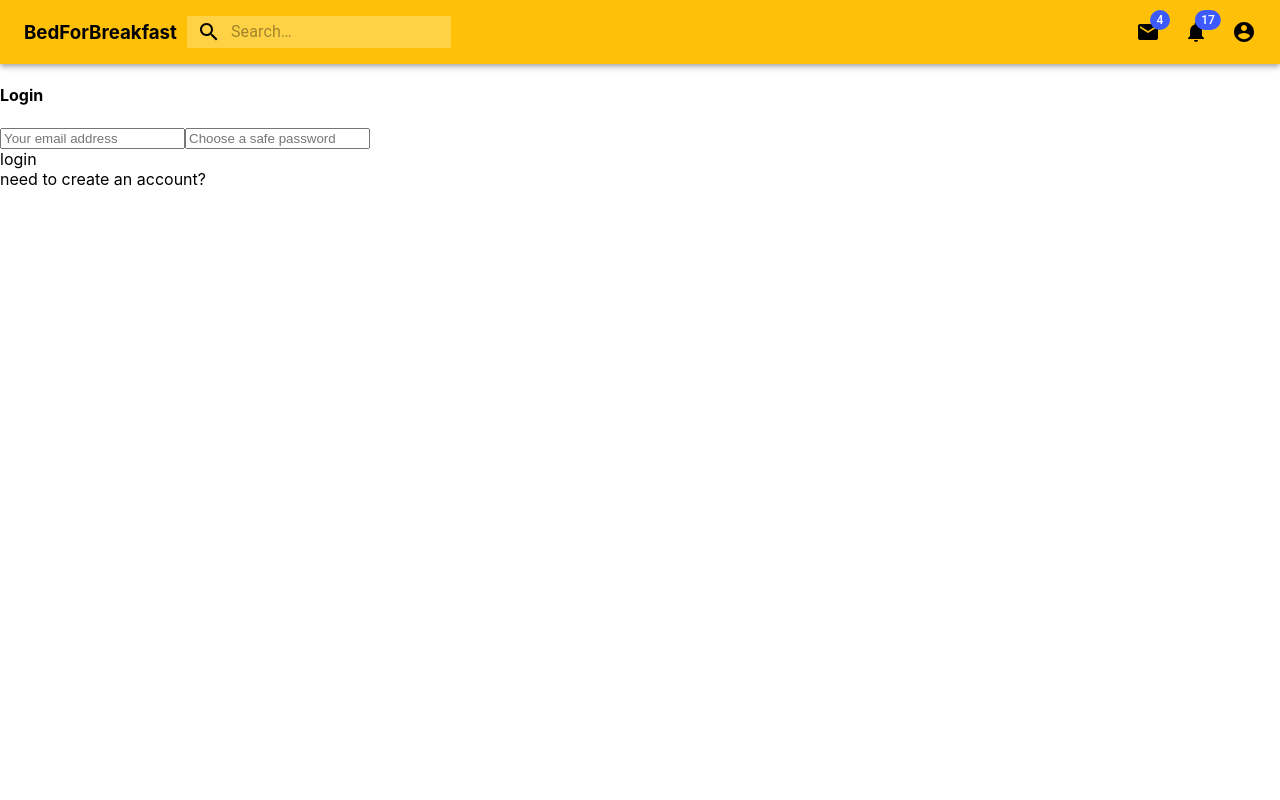
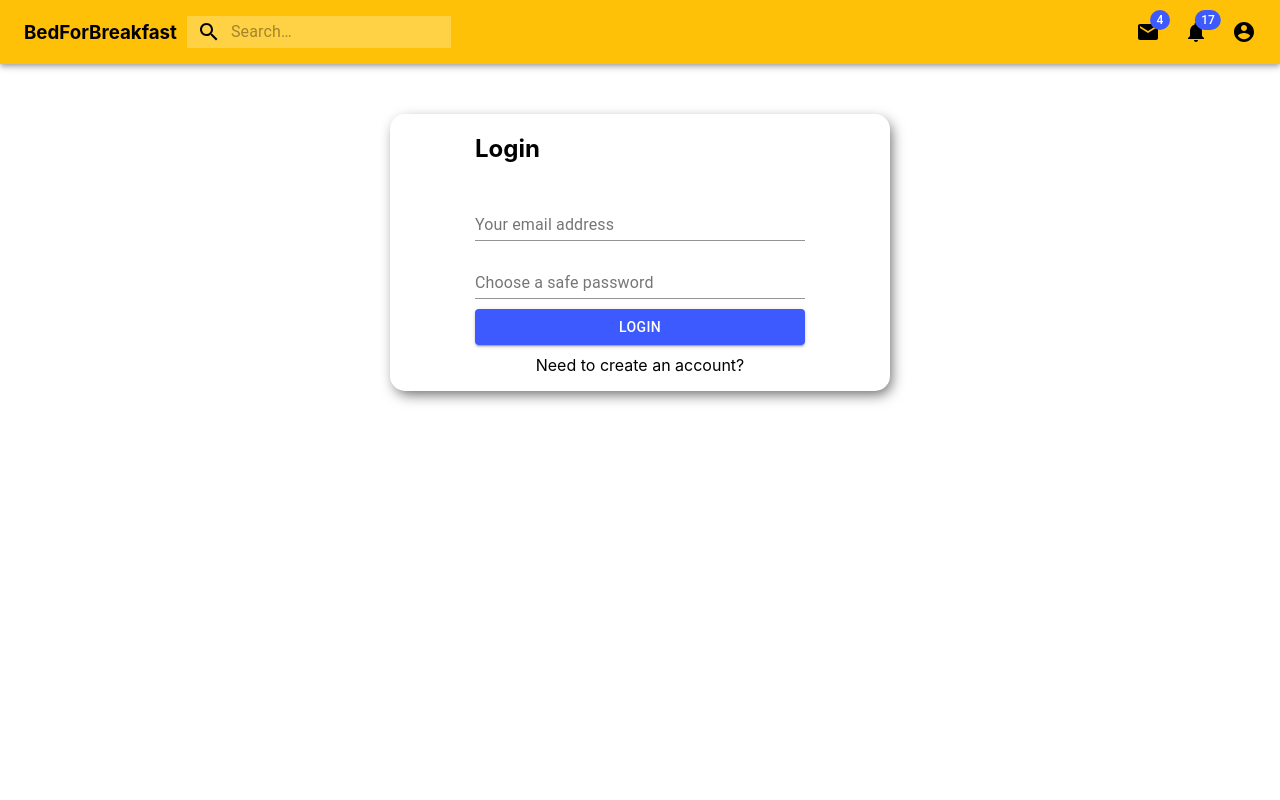
Before and after one commit to badwolf4815162342/bedforbreakfast, a React (Create React App) app in the folder frontend/: page /login in a window 1280 px wide. Shown: the top 800 px of the page. Built offline with nearby package versions, Linux system fonts and the light colour scheme.

Commit message:
Styled login

```diff
--- a/frontend/src/Login/Login.tsx
+++ b/frontend/src/Login/Login.tsx
@@ -3,6 +3,28 @@ import React, { Component } from 'react';
 import { Mutation } from 'react-apollo';
 
 import { AUTH_TOKEN } from '../constants';
+import { Section } from '../StyledComponents/StyledBasicItems';
+import {
+  GenderLabel,
+  GiveInformation,
+  InputBirthday,
+  InputCountry,
+  InputDescription,
+  InputEmail,
+  InputFavoriteFood,
+  InputFirstName,
+  InputHometown,
+  InputLastName,
+  InputPassword,
+  LoginBox,
+  LoginButton,
+  LoginHeader,
+  LoginLink,
+  RegisterBox,
+  RegisterButton,
+  RegisterLink,
+  SelectContainer,
+} from './LoginStyle';
 
 const SIGN_UP_MUTATION = gql`
   mutation SignUpMutation(
@@ -57,10 +79,21 @@ interface Data {
   };
 }
 
-class Login extends Component<
-  {},
-  { login: boolean; email: string; password: string; firstName: string; lastName: string }
-> {
+interface LoginState {
+  login: boolean;
+  email: string;
+  password: string;
+  firstName: string;
+  lastName: string;
+  birthday: Date;
+  gender: string;
+  description: string;
+  homeTown: string;
+  homeCountry: string;
+  favoriteFood: string;
+}
+
+class Login extends Component<{}, LoginState> {
   constructor(props: any) {
     super(props);
     this.state = {
@@ -69,47 +102,134 @@ class Login extends Component<
       password: '',
       firstName: '',
       lastName: '',
+      birthday: new Date(),
+      gender: '',
+      description: '',
+      homeTown: '',
+      homeCountry: '',
+      favoriteFood: '',
     };
   }
 
   render() {
-    const { login, email, password, firstName, lastName } = this.state;
+    const {
+      login,
+      email,
+      password,
+      firstName,
+      lastName,
+      birthday,
+      gender,
+      description,
+      homeTown,
+      homeCountry,
+      favoriteFood,
+    } = this.state;
     return (
-      <div>
-        <h4 className="mv3">{login ? 'Login' : 'Sign Up'}</h4>
-        <div className="flex flex-column">
+      <Section>
+        {login && (
+          <LoginBox>
+            <LoginHeader>Login</LoginHeader>
+            <InputEmail
+              value={email}
+              onChange={(e) => this.setState({ email: e.target.value })}
+              type="email"
+              label="Your email address"
+            />
+            <InputPassword
+              value={password}
+              onChange={(e) => this.setState({ password: e.target.value })}
+              type="password"
+              label="Choose a safe password"
+            />
+            <Mutation
+              mutation={LOGIN_MUTATION}
+              variables={{
+                email,
+                password,
+              }}
+              onCompleted={(data: Data) => this._confirm(data)}
+            >
+              {(mutation: any) => (
+                <LoginButton variant="contained" color="secondary" type="submit" onClick={mutation}>
+                  Login
+                </LoginButton>
+              )}
+            </Mutation>
+            <RegisterLink onClick={() => this.setState({ login: !login })}>Need to create an account?</RegisterLink>
+          </LoginBox>
+        )}
         {!login && (
-            <div>
-              <input
+          <RegisterBox>
+            <LoginHeader>Sign up</LoginHeader>
+            <InputEmail
+              value={email}
+              onChange={(e) => this.setState({ email: e.target.value })}
+              type="email"
+              label="Your email address"
+            />
+            <InputPassword
+              value={password}
+              onChange={(e) => this.setState({ password: e.target.value })}
+              type="password"
+              label="Choose a safe password"
+            />
+            <GiveInformation>Additional Information</GiveInformation>
+            <InputFirstName
               value={firstName}
               onChange={(e) => this.setState({ firstName: e.target.value })}
               type="text"
-                placeholder="Your first name"
+              label="Your first name"
             />
-              <input
+            <InputLastName
               value={lastName}
               onChange={(e) => this.setState({ lastName: e.target.value })}
               type="text"
-                placeholder="Your last name"
+              label="Your last name"
             />
-            </div>
-          )}
-          <input
-            value={email}
-            onChange={(e) => this.setState({ email: e.target.value })}
+            <InputBirthday
+              value={birthday}
+              onChange={(e) => {
+                console.log(e.target.value);
+                this.setState({ birthday: new Date(e.target.value) });
+              }}
+              type="date"
+              label="Your date of birth"
+            />
+            <SelectContainer>
+              <GenderLabel>Gender:</GenderLabel>
+              <select value={gender} onChange={(e) => this.setState({ gender: e.target.value })}>
+                <option value="male">Male</option>
+                <option value="female">Female</option>
+                <option value="other">Other</option>
+              </select>
+            </SelectContainer>
+            <InputDescription
+              value={description}
+              onChange={(e) => this.setState({ description: e.target.value })}
               type="text"
-            placeholder="Your email address"
+              label="Describe yourself"
             />
-          <input
-            value={password}
-            onChange={(e) => this.setState({ password: e.target.value })}
-            type="password"
-            placeholder="Choose a safe password"
+            <InputHometown
+              value={homeTown}
+              onChange={(e) => this.setState({ homeTown: e.target.value })}
+              type="text"
+              label="Your hometown"
             />
-        </div>
-        <div className="flex mt3">
+            <InputCountry
+              value={homeCountry}
+              onChange={(e) => this.setState({ homeCountry: e.target.value })}
+              type="text"
+              label="Your home country"
+            />
+            <InputFavoriteFood
+              value={favoriteFood}
+              onChange={(e) => this.setState({ favoriteFood: e.target.value })}
+              type="text"
+              label="Your favorite food"
+            />
             <Mutation
-            mutation={login ? LOGIN_MUTATION : SIGN_UP_MUTATION}
+              mutation={SIGN_UP_MUTATION}
               variables={{
                 email,
                 password,
@@ -127,16 +247,15 @@ class Login extends Component<
               onCompleted={(data: Data) => this._confirm(data)}
             >
               {(mutation: any) => (
-              <div className="pointer mr2 button" onClick={mutation}>
-                {login ? 'login' : 'create account'}
-              </div>
+                <RegisterButton variant="contained" color="secondary" type="submit" onClick={mutation}>
+                  Create Account
+                </RegisterButton>
               )}
             </Mutation>
-          <div className="pointer button" onClick={() => this.setState({ login: !login })}>
-            {login ? 'need to create an account?' : 'already have an account?'}
-          </div>
-        </div>
-      </div>
+            <LoginLink onClick={() => this.setState({ login: !login })}>Already have an account?</LoginLink>
+          </RegisterBox>
+        )}
+      </Section>
     );
   }
 
--- /dev/null
+++ b/frontend/src/Login/LoginStyle.tsx
@@ -0,0 +1,140 @@
+import { Button, TextField } from '@material-ui/core';
+import styled from 'styled-components';
+import { MainTheme, MainThemeRGB } from '../StyledComponents/Theme';
+
+export const LoginBox = styled.div`
+  max-width: 500px;
+  display: grid;
+  margin: auto;
+  -webkit-box-shadow: 3px 5px 14px -2px rgba(${MainThemeRGB.grey.dark.r}, ${MainThemeRGB.grey.dark.g}, ${MainThemeRGB.grey.dark.b}, 1);
+  -moz-box-shadow: 3px 5px 14px -2px rgba(${MainThemeRGB.grey.dark.r}, ${MainThemeRGB.grey.dark.g}, ${MainThemeRGB.grey.dark.b}, 1);
+  box-shadow: 3px 5px 14px -2px rgba(${MainThemeRGB.grey.dark.r}, ${MainThemeRGB.grey.dark.g}, ${MainThemeRGB.grey.dark.b}, 1);
+  border-radius: 15px;
+  grid-gap: 10px;
+  grid-template-columns: repeat(6, 1fr);
+  grid-template-rows: auto;
+  padding-bottom: 2vh;
+`;
+
+export const LoginHeader = styled.h2`
+  grid-column: 2/6;
+  grid-row: 1/1;
+`;
+
+export const InputEmail = styled(TextField)`
+  grid-column: 2/6;
+  grid-row: 2/2;
+`;
+
+export const InputPassword = styled(TextField)`
+  grid-column: 2/6;
+  grid-row: 3/3;
+`;
+
+export const LoginButton = styled(Button)`
+  grid-column: 2/6;
+  grid-row: 4/4;
+`;
+
+export const RegisterLink = styled.a`
+  grid-column: 1/7;
+  grid-row: 5/5;
+  text-align: center;
+  :hover {
+    color: ${MainTheme.primary.main};
+    cursor: pointer;
+  }
+`;
+
+export const RegisterBox = styled.div`
+  max-width: 500px;
+  display: grid;
+  margin: auto;
+  -webkit-box-shadow: 3px 5px 14px -2px rgba(${MainThemeRGB.grey.dark.r}, ${MainThemeRGB.grey.dark.g}, ${MainThemeRGB.grey.dark.b}, 1);
+  -moz-box-shadow: 3px 5px 14px -2px rgba(${MainThemeRGB.grey.dark.r}, ${MainThemeRGB.grey.dark.g}, ${MainThemeRGB.grey.dark.b}, 1);
+  box-shadow: 3px 5px 14px -2px rgba(${MainThemeRGB.grey.dark.r}, ${MainThemeRGB.grey.dark.g}, ${MainThemeRGB.grey.dark.b}, 1);
+  grid-gap: 10px;
+  border-radius: 15px;
+  grid-template-columns: repeat(6, 1fr);
+  grid-template-rows: auto;
+  padding-bottom: 2vh;
+`;
+
+export const GiveInformation = styled.h3`
+  grid-column: 2/6;
+  grid-row: 4/4;
+`;
+
+export const InputFirstName = styled(TextField)`
+  grid-column: 2/6;
+  grid-row: 5/5;
+`;
+
+export const InputLastName = styled(TextField)`
+  grid-column: 2/6;
+  grid-row: 6/6;
+`;
+
+export const InputBirthday = styled(TextField)`
+  grid-column: 2/6;
+  grid-row: 7/7;
+`;
+
+export const GenderLabel = styled.p`
+  margin: 2px;
+  color: rgba(0, 0, 0, 0.54);
+  transform: translate(0, 1.5px) scale(0.75);
+  float: left;
+`;
+
+export const SelectContainer = styled.div`
+  grid-column: 2/6;
+  grid-row: 8/8;
+  padding: 6px 0 7px;
+  select {
+    font: inherit;
+    width: 100%;
+    background-color: ${MainTheme.grey.light};
+    border: 1px solid ${MainTheme.grey.light};
+    height: 25px;
+    box-sizing: content-box;
+    :hover {
+      border: 1px solid ${MainTheme.primary.main};
+    }
+  }
+`;
+
+export const InputHometown = styled(TextField)`
+  grid-column: 2/6;
+  grid-row: 9/9;
+`;
+
+export const InputCountry = styled(TextField)`
+  grid-column: 2/6;
+  grid-row: 10/10;
+`;
+
+export const InputFavoriteFood = styled(TextField)`
+  grid-column: 2/6;
+  grid-row: 11/11;
+`;
+
+export const InputDescription = styled(TextField)`
+  grid-column: 2/6;
+  grid-row: 12/12;
+`;
+
+export const RegisterButton = styled(Button)`
+  grid-column: 2/6;
+  grid-row: 13/13;
+`;
+
+export const LoginLink = styled.a`
+  grid-column: 1/7;
+  grid-row: 14/14;
+  text-align: center;
+  :hover {
+    color: ${MainTheme.primary.main};
+    cursor: pointer;
+  }
+`;
```
Lines whose indentation alone changed are shown as unchanged.
